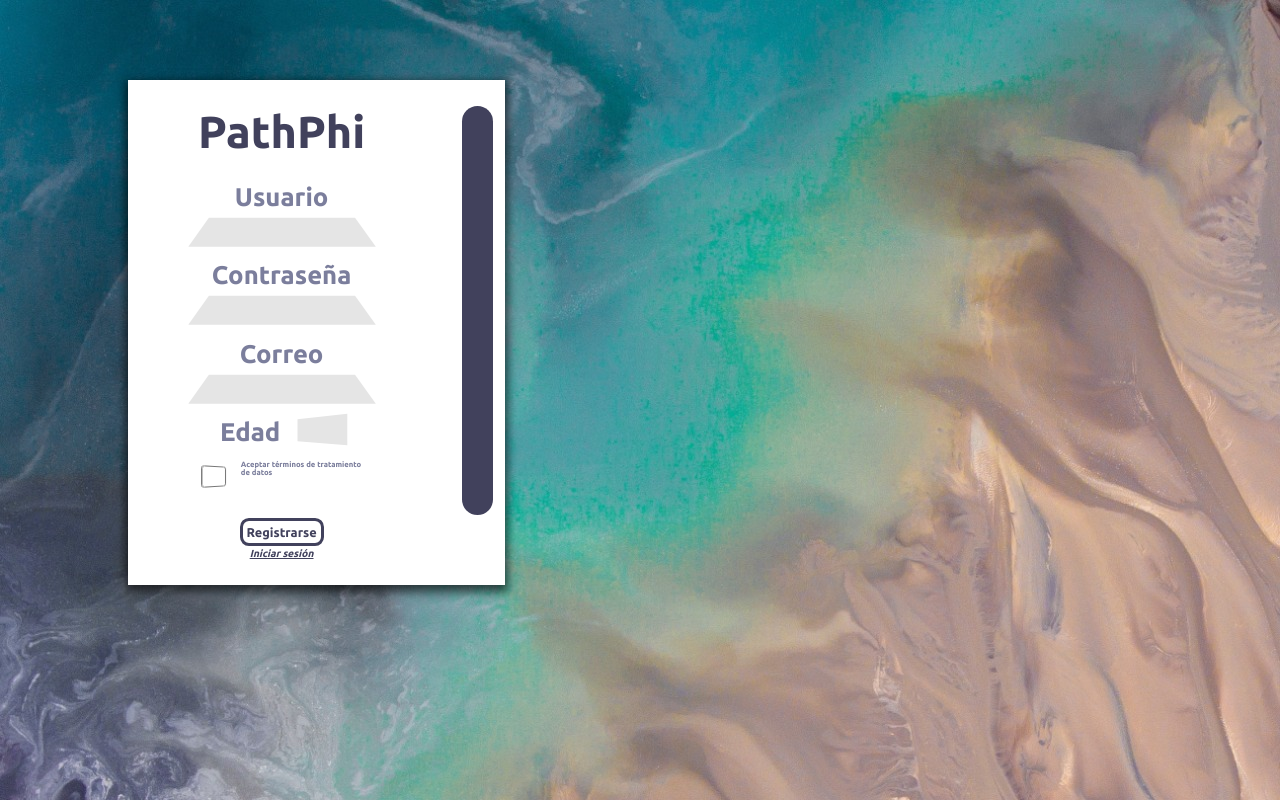
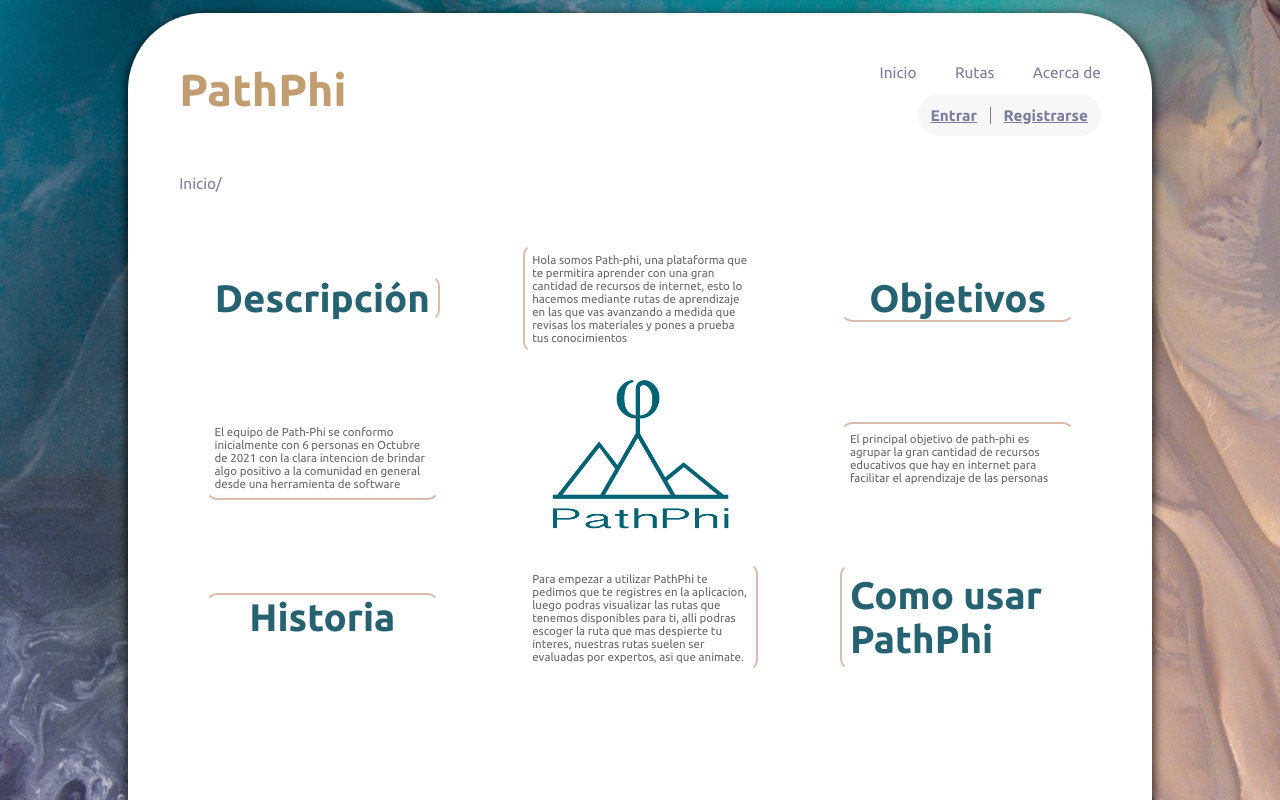
Before and after one commit to andiazo/path_phi, a React (Create React App) app: page / in a window 1280 px wide. Shown: the top 800 px of the page. Built offline with nearby package versions, Linux system fonts and the light colour scheme.

Commit message:
Home con navegación y un contenido mejor presentado

```diff
--- a/src/molecules/Home.jsx
+++ b/src/molecules/Home.jsx
@@ -1,12 +1,15 @@
 import "./home.css"
+import React from 'react'
 import Text from "../atoms/text"
 import Input from "../atoms/input";
 import Button from "../atoms/button";
 import Paragraph from "../atoms/paragraph";
+import Header from '../molecules/header/header'
 import Navbar from "../atoms/Navbar"
 import Image from "../img/logo-pathphi.png"
-const Home = ({handleClick}) => {
-    const reHandleClickregister = () =>{
+const Home = ({handleClick, username, setUsername}) => {
+
+    const reHandleClickRegister = () =>{
         handleClick("register")
       }
       const reHandleClickLogin = () =>{
@@ -16,43 +19,37 @@
       return (
         <>
             <div className="home-main-container">
-                <div className="home-login-container">
-                <Navbar HandleClickRegister={reHandleClickregister} HandleClickLogin={reHandleClickLogin}/>
-                <div className = "home-container-row home-container-row-left" >
-                    <Text content = 'Descripción' fontSize="3vw" color= "#5B7783" fontWeight="bold"/>
-                    <div className = "home-container-paragraph">
-                        <Text content = 'Hola somos Path-phi, una plataforma que te permitira aprender con una gran cantidad de recursos de internet, esto lo hacemos mediante rutas de aprendizaje en las que vas avanzando a medida que revisas los materiales y pones a prueba tus conocimientos' fontSize="0.9vw" color= "#000000"/>
+                <Header setUsername ={setUsername} username = {username} handleClickRegister= {reHandleClickRegister} handleClickLogin={reHandleClickLogin}/>
+                <div className="home-main__oneRow container--inrow">
+                    <div className="home-main__item-container " style={{borderRadius: "1vw",border: "2px solid #00000000",borderColor: "#00000000 #DABCAF #00000000 #00000000"}}>
+                        <Text content = 'Descripción' fontSize="3vw" color= "#276271" fontWeight="bold"/>
                     </div>
-                </div>
-                <div className = "home-container-row home-container-row-right" >
-                    <div className = "home-container-paragraph">
-                        <Text content = 'El principal objetivo de path-phi es agrupar la gran cantidad de recursos educativos que hay en internet para facilitar el aprendizaje de las personas' fontSize="0.9vw" color= "#000000"/>
+                    <div className="home-main__item-container" style={{padding: "0.6vw", borderRadius: "1vw",border: "2px solid #00000000",borderColor: "#00000000  #00000000  #00000000 #DABCAF"}}>
+                        <Text content = 'Hola somos Path-phi, una plataforma que te permitira aprender con una gran cantidad de recursos de internet, esto lo hacemos mediante rutas de aprendizaje en las que vas avanzando a medida que revisas los materiales y pones a prueba tus conocimientos' fontSize="0.9vw" color= "rgba(0, 0, 0, 0.6)"/>
                     </div>
-                    <Text content = 'Objetivos' fontSize="3vw" color= "#4B7787" fontWeight="bold"/>
-                </div>
+                    <div className="home-main__item-container" style={{borderRadius: "1vw",border: "2px solid #00000000",borderColor: "#00000000  #00000000 #DABCAF #00000000"}}>
+                        <Text content = 'Objetivos' fontSize="3vw" color= "#276271" fontWeight="bold"/>
+                    </div>
 
-                <div className = "home-container-row home-container-row-left" >
-                    <Text content = 'Historia' fontSize="3vw" color= "#5B7783" fontWeight="bold"/>
-                    <div className = "home-container-paragraph">
-                        <Text content = 'El equipo de Path-Phi se conformo inicialmente con 6 personas en Octubre de 2021 con la clara intencion de brindar algo positivo a la comunidad en general desde una herramienta de software' fontSize="0.9vw" color= "#000000"/>
+                    <div className="home-main__item-container" style={{padding: "0.6vw" , borderRadius: "1vw",border: "2px solid #00000000",borderColor: "#00000000  #00000000 #DABCAF #00000000"}}>
+                    <Text content = 'El equipo de Path-Phi se conformo inicialmente con 6 personas en Octubre de 2021 con la clara intencion de brindar algo positivo a la comunidad en general desde una herramienta de software' fontSize="0.9vw" color= "rgba(0, 0, 0, 0.6)"/>
                     </div>
-                </div>
+                    <div className="home-main__item-container">
+                        <img className ="home-main__logo-img" src = {Image}/>
+                    </div>
+                    <div className="home-main__item-container" style={{padding: "0.6vw" , borderRadius: "1vw",border: "2px solid #00000000",borderColor: "#DABCAF #00000000  #00000000 #00000000"}}>
+                    <Text content = 'El principal objetivo de path-phi es agrupar la gran cantidad de recursos educativos que hay en internet para facilitar el aprendizaje de las personas' fontSize="0.9vw" color= "rgba(0, 0, 0, 0.6)"/>
+                    </div>
 
-                <div className = "home-container-row home-container-row-right" >
-                    <div className = "home-container-paragraph">
-                        <Text content = 'Para empezar a utilizar PathPhi te pedimos que te registres en la aplicacion, luego podras visualizar las rutas que tenemos disponibles para ti, alli podras escoger la ruta que mas despierte tu interes, nuestras rutas suelen ser evaluadas por expertos, asi que animate.' fontSize="0.9vw" color= "#000000"/>
+                    <div className="home-main__item-container" style={{borderRadius: "1vw",border: "2px solid #00000000",borderColor: "#DABCAF #00000000  #00000000  #00000000"}}>
+                        <Text content = 'Historia' fontSize="3vw" color= "#276271" fontWeight="bold"/>
                     </div>
-                    <Text content = 'Como usar PathPhi' fontSize="3vw" color= "#4B7787" fontWeight="bold"/>
-                </div>
-                <img src = {Image}  width = '700px'/>
-
-                <div className = 'footer'>
-                    <Text content = 'PathPhi' fontSize = '0.7vw' color = 'white'/>
-                    <Text content = 'Todos los derechos reservados' fontSize = '0.7vw' color = 'white'/>
-                    <Text content = 'Diego Bula - Diego Carvajal - Andres Diaz - Nicolas Hoyos - Carlos Niño - Samuel Salgado' fontSize = '0.7vw' color = 'white'/>
-                    <Text content = '2021' fontSize = '0.7vw' color = 'white'/>
-                </div>
-
+                    <div className="home-main__item-container" style={{padding: "0.6vw",borderRadius: "1vw",border: "2px solid #00000000",borderColor: "#00000000  #DABCAF #00000000  #00000000"}}>
+                        <Text content = 'Para empezar a utilizar PathPhi te pedimos que te registres en la aplicacion, luego podras visualizar las rutas que tenemos disponibles para ti, alli podras escoger la ruta que mas despierte tu interes, nuestras rutas suelen ser evaluadas por expertos, asi que animate.' fontSize="0.9vw" color= "rgba(0, 0, 0, 0.6)"/>
+                    </div>
+                    <div className="home-main__item-container" style={{padding: "0.6vw", borderRadius: "1vw",border: "2px solid #00000000",borderColor: "#00000000  #00000000  #00000000 #DABCAF"}}>
+                        <Text content = 'Como usar PathPhi' fontSize="3vw" color= "#276271" fontWeight="bold"/>
+                    </div>
 
                 </div>
             </div>
--- /dev/null
+++ b/src/molecules/header/header.css
@@ -0,0 +1,38 @@
+.main-header{
+    width: 90%;
+    height: 10%;
+    padding: 0;
+    margin: 5%;
+    justify-content: space-between;
+
+}
+
+.main-header__title-container{
+    justify-content: space-between;
+    align-items: flex-start;
+}
+
+.main-header__buttons-container{
+    gap:  1vw;
+    align-items: flex-end;
+}
+
+.main-header__nav-buttons{
+    gap: 3vw;
+    justify-content: space-around;
+}
+
+.main-header__login-register{
+    justify-content: space-between;
+    align-items: center;
+    gap: 1vw;
+    background-color: #F7F7F7;
+    padding: 1vw;
+    border-radius: 22px;
+}
+
+.vertical-line{
+    background-color: #7B7E9C;
+    width: 1px;
+    height: 100%;
+}
--- /dev/null
+++ b/src/molecules/header/header.jsx
@@ -0,0 +1,48 @@
+import React from 'react'
+import Text from "../../atoms/text"
+import './header.css'
+
+
+const Header = ({handleClickLogin, handleClickRegister, setUsername, username}) => {
+
+//Puede poner JavaScript *puro*
+const reSetUsername = () =>{
+    setUsername("")
+}
+  return (
+    <>
+      <div className="main-header container--inrow">
+        <div className="main-header__title-container container--incolumn">
+            <Text content = 'PathPhi' fontSize="3.5vw" color= "#C19D72" fontWeight="bold"/>
+            <Text content = 'Inicio/' fontSize="1.2vw" color= "#7B7E9C" fontWeight="normal"/>
+        </div>
+        <div className = "main-header__buttons-container container--incolumn">
+            <div className = "main-header__nav-buttons container--inrow">
+                <Text content = 'Inicio' fontSize="1.2vw" color= "#7B7E9C" fontWeight="normal"/>
+                <Text content = 'Rutas' fontSize="1.2vw" color= "#7B7E9C" fontWeight="normal"/>
+                <Text content = 'Acerca de' fontSize="1.2vw" color= "#7B7E9C" fontWeight="normal"/>
+            </div>
+            <div className = "main-header__login-register container--inrow">
+                {
+                    username === ""?
+                    <>
+                        <Text cursor = "pointer" textDecoration="underline" handle ={handleClickLogin} content = 'Entrar' fontSize="1.2vw" color= "#7B7E9C" fontWeight="bold"/>
+                        <div class = "vertical-line"></div>
+                        <Text cursor = "pointer" textDecoration="underline" handle ={handleClickRegister} content = 'Registrarse' fontSize="1.2vw" color= "#7B7E9C" fontWeight="bold"/>
+                    </>
+                    :
+                    <>
+                        <Text cursor = "pointer" textDecoration="underline"  content = {username} fontSize="1.2vw" color= "#7B7E9C" fontWeight="bold"/>
+                        <div class = "vertical-line"></div>
+                        <Text cursor = "pointer" textDecoration="underline" handle ={reSetUsername} content = 'Salir' fontSize="1.2vw" color= "#7B7E9C" fontWeight="bold"/>
+                    </>
+                }
+
+
+            </div>
+        </div>
+      </div>
+    </>
+  );
+};
+export default Header;
--- a/src/molecules/home.css
+++ b/src/molecules/home.css
@@ -1,8 +1,8 @@
 *{
     font-family: Ubuntu;
+    box-sizing: border-box;
 }
 body {
-    background-image: url("../img/LoginBackground.jpeg");
     background-color: rgb(129, 217, 255);
     background-size: cover;
     background-repeat: no-repeat;
@@ -10,113 +10,32 @@
 }
 
 .home-main-container{
-    position: relative;
+    position: absolute;
     left: 10vw;
     top:1vw;
-    width: 82%;
+    width: 80vw;
     height: 100vw;
     background-color: white;
     box-shadow: 0px 4px 9px 3px rgba(0, 0, 0, 0.62);
-    border-radius: 25px;
+    border-radius: 6vw;
 }
-.home-login-container{
+.home-main__oneRow{
 
+    margin-bottom: 10vw;
+    margin-left: 6vw;
+    margin-right: 6vw;
+    justify-content: space-between;
+    flex-wrap: wrap;
+    align-items: center;
+    gap: 1vw 1vw;
+}
+.home-main__item-container{
+    display: flex;
+    justify-content: center;
+    width: 27%;
+    height: 27%;
+}
+.home-main__logo-img{
     width: 100%;
-    height: inherit;
-    justify-content: space-around;
-    display: flex;
-    flex-direction: column;
-
-    align-items: center;
+    height: 100%;
 }
-
-.home-container-row{
-    gap : 70px;
-    display: flex;
-    width: 100%;
-    flex-direction: row;
-}
-
-.home-container-row-left{
-    margin-left: 20px;
-    justify-content: flex-start;
-}
-.home-container-row-right{
-    margin-right: 20px;
-    justify-content: flex-end;
-}
-.home-container-paragraph{
-    width: 30%;
-}
-.home-login-container h3{
-    font-style: italic;
-    font-size: 0.8vw;
-    color: rgba(39, 98, 113, 0.65);
-    text-decoration: underline;
-    cursor: pointer;
-    padding:0;
-    margin: 1px;
-}
-.home-login-container .form{
-    display: flex;
-    flex-direction: row;
-    justify-content: center;
-    gap: 15%;
-}
-
-.home-container-incolumn{
-    position: absolute;
-    display: flex;
-    flex-direction: column;
-    align-items: center;
-    perspective: 100px;
-    gap:1px;
-}
-
-.vertical-bar{
-    position: absolute;
-    width: 31px;
-    height: 90%;
-    right: 3%;
-    top: 5%;
-    bottom: auto;
-    background: #C19D72;
-    border-radius: 40px;
-}
-.footer{
-    background-color: #3F69FF;
-    width: inherit;
-    text-align: center;
-    height: 80px;
-}
-#nav {
-	width: 100%;
-	float: left;
-	margin: 0 0 3em 0;
-	padding: 0;
-	list-style: none;
-	background-color: #f2f2f2;
-	border-bottom: 1px solid #ccc;
-	border-top: 1px solid #ccc; }
-#nav li {
-	float: left; }
-#nav li a {
-	display: block;
-	padding: 8px 15px;
-	text-decoration: none;
-	font-weight: bold;
-	color: #069;
-	border-right: 1px solid #ccc; }
-#nav li a:hover {
-	color: #c00;
-	background-color: #fff; }
-.horizontal-bar{
-    position: absolute;
-    width: 92%;
-    height: 2%;
-    right: auto;
-    top: 5%;
-    bottom: auto;
-    background: grey;
-    border-radius: 40px;
-}
--- a/src/molecules/login/Login.jsx
+++ b/src/molecules/login/Login.jsx
@@ -4,18 +4,24 @@
 import Input from "../../atoms/input";
 import Button from "../../atoms/button";
 import {signIn} from '../../HTTPscripts/authScripts'
-const Login = ({handleClick}) => {
+const Login = ({handleClick, setUsername}) => {
+
 
 //Puede poner JavaScript *puro*
+const [formUser, setFormUser] = React.useState("")
 const [alertText, setAlertText] = React.useState("")
 const [alertTextClass, setAlertTextClass] = React.useState("")
 const [isAuthorized, setIsAuthorized] = React.useState(false)
 const reHandleClickregister = () =>{
   handleClick("register")
 }
+const reHandleClickHome = () =>{
+  handleClick("home")
+}
 
 React.useEffect(() => {
   if(isAuthorized){
+    setUsername(formUser)
     handleClick("home")
   }
 }, [isAuthorized])
@@ -25,15 +31,15 @@
 }, [alertText])
 
 const reHandleClickLogin = () =>{
-  const username = document.getElementById("input-username").value
+  setFormUser(document.getElementById("input-username").value)
   const password = document.getElementById("input-password").value
 
-  if(username != "" && password != ""){
+  if(formUser != "" && password != ""){
     setAlertText("")
     setAlertTextClass("")
     //handleClick("home")
     const data = {
-      username: username,
+      username: formUser,
       password: password
     }
     signIn(setIsAuthorized, setAlertText, data)
@@ -66,6 +72,7 @@
           <div className="container-incolumn">
             <Button handle = {reHandleClickLogin} text="Acceder" color="#5B7783" borderColor="rgba(39, 98, 113, 0.65)"/>
             <Text handle = {reHandleClickregister} cursor = "pointer" textDecoration="underline" fontStyle = "italic" content = 'Registrarme' fontSize="0.8vw" color= "rgba(39, 98, 113, 0.65)" fontWeight="bold"/>
+            <Text handle = {reHandleClickHome} cursor = "pointer" textDecoration="underline" fontStyle = "italic" content = 'Inicio' fontSize="0.8vw" color= "rgba(39, 98, 113, 0.65)" fontWeight="bold"/>
           </div>
 
         </div>
--- a/src/molecules/register/register.css
+++ b/src/molecules/register/register.css
@@ -51,14 +51,12 @@
     flex-direction: column;
     align-items: center;
     perspective: 100px;
-    gap:1px;
 }
 .container--inrow{
     display: flex;
     flex-direction: row;
     justify-content: center;
     perspective: 100px;
-    gap:1vw;
 }
 .vertical-bar--register{
     width: 31px;
--- a/src/molecules/register/register.jsx
+++ b/src/molecules/register/register.jsx
@@ -11,6 +11,9 @@
 //Puede poner JavaScript *puro*
 const reHandleClick = () =>{
     handleClick("login")
+}
+const reHandleClickHome = () =>{
+  handleClick("home")
 }
 const [alertText, setAlertText] = React.useState("")
 const [alertTextClass, setAlertTextClass] = React.useState("")
@@ -83,6 +86,7 @@
           <div className="container--incolumn">
             <Button handle= {reHandleClickRegister} text="Registrarse" color="#41415C" borderColor="#41415C"/>
             <Text  handle = {reHandleClick} cursor = "pointer" textDecoration="underline" fontStyle = "italic" content = 'Iniciar sesión' fontSize="0.8vw" color= "#41415C" fontWeight="bold"/>
+            <Text handle = {reHandleClickHome} cursor = "pointer" textDecoration="underline" fontStyle = "italic" content = 'Inicio' fontSize="0.8vw" color= "#41415C" fontWeight="bold"/>
           </div>
 
         </div>
--- a/src/organism/Inicio.jsx
+++ b/src/organism/Inicio.jsx
@@ -5,15 +5,17 @@
 const Inicio = () => {
 
 //Puede poner JavaScript *puro*
-const [state, setState] = React.useState("register")
+const [state, setState] = React.useState("home")
+const [username, setUsername] = React.useState("")
 const handleClick = (string) =>{
     setState(string)
 }
+
   return (
     <>
-        {state == "login"&&<Login handleClick={handleClick}/>}
+        {state == "login"&&<Login handleClick={handleClick} setUsername={setUsername}/>}
         {state == "register" && <Register handleClick={handleClick}/>}
-        {state == "home" && <Home handleClick={handleClick}/>}
+        {state == "home" && <Home handleClick={handleClick} username={username} setUsername= {setUsername}/>}
 
     </>
   );
```
Also changed, not shown: src/organism/home/home.css (added), src/organism/home/home.jsx (added).
